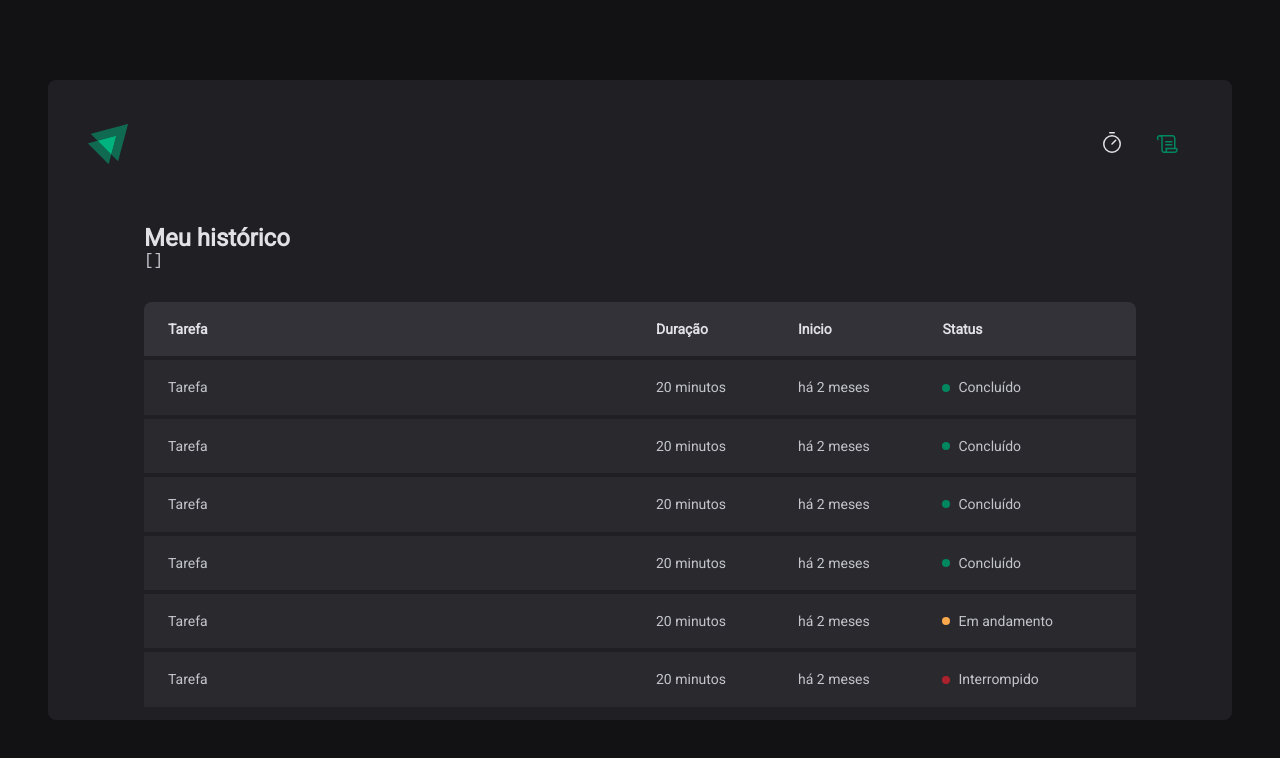
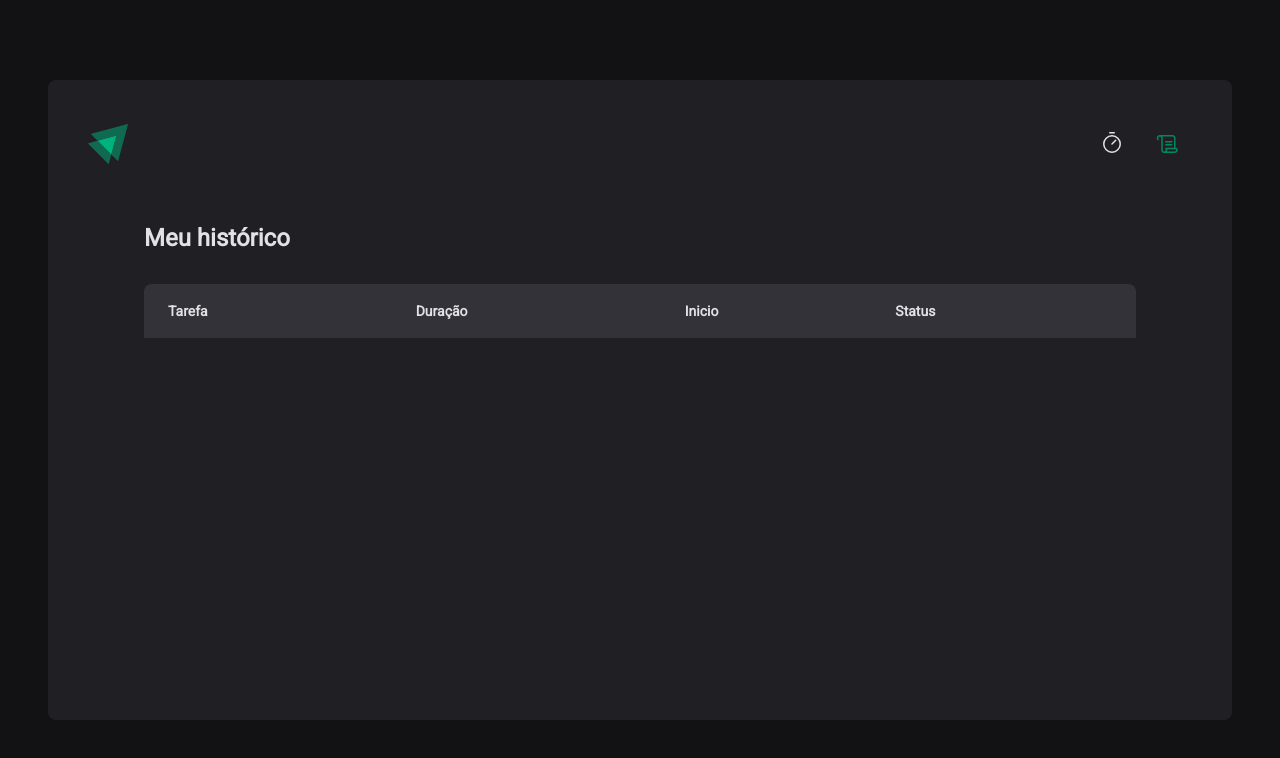
Before and after one commit to Adenilson-Oliveira/ignite-timer, a React (Vite) app: page /history in a window 1280 px wide. Shown: the top 758 px of the page. Built offline with nearby package versions, Linux system fonts and the light colour scheme.

Commit message:
dinamic cycle listing adde

```diff
--- a/src/pages/History/index.tsx
+++ b/src/pages/History/index.tsx
@@ -1,4 +1,6 @@
 import { useContext } from 'react'
+import { formatDistanceToNow } from 'date-fns'
+import ptBR from 'date-fns/locale/pt-BR'
 import { CyclesContext } from '../../contexts/CyclesContext'
 import { HistoryContainer, HistoryList, Status } from './styles'
 
@@ -8,8 +10,6 @@
   return (
     <HistoryContainer>
       <h1>Meu histórico</h1>
-
-      <pre>{JSON.stringify(cycles, null, 2)}</pre>
 
       <HistoryList>
         <table>
@@ -22,59 +22,31 @@
             </tr>
           </thead>
           <tbody>
-            <tr>
-              <td>Tarefa</td>
-              <td>20 minutos</td>
-              <td>há 2 meses</td>
-              <td>
-                <Status statusColor="green">Concluído</Status>
-              </td>
-            </tr>
-
-            <tr>
-              <td>Tarefa</td>
-              <td>20 minutos</td>
-              <td>há 2 meses</td>
-              <td>
-                <Status statusColor="green">Concluído</Status>
-              </td>
-            </tr>
-
-            <tr>
-              <td>Tarefa</td>
-              <td>20 minutos</td>
-              <td>há 2 meses</td>
-              <td>
-                <Status statusColor="green">Concluído</Status>
-              </td>
-            </tr>
-
-            <tr>
-              <td>Tarefa</td>
-              <td>20 minutos</td>
-              <td>há 2 meses</td>
-              <td>
-                <Status statusColor="green">Concluído</Status>
-              </td>
-            </tr>
-
-            <tr>
-              <td>Tarefa</td>
-              <td>20 minutos</td>
-              <td>há 2 meses</td>
-              <td>
-                <Status statusColor="yellow">Em andamento</Status>
-              </td>
-            </tr>
-
-            <tr>
-              <td>Tarefa</td>
-              <td>20 minutos</td>
-              <td>há 2 meses</td>
-              <td>
-                <Status statusColor="red">Interrompido</Status>
-              </td>
-            </tr>
+            {cycles.map((cycle) => {
+              return (
+                <tr key={cycle.id}>
+                  <td>{cycle.task}</td>
+                  <td>{cycle.minutesAmount}</td>
+                  <td>
+                    {formatDistanceToNow(cycle.startDate, {
+                      addSuffix: true,
+                      locale: ptBR,
+                    })}
+                  </td>
+                  <td>
+                    {cycle.finishedDate && (
+                      <Status statusColor="green">Concluído</Status>
+                    )}
+                    {cycle.interruptedDate && (
+                      <Status statusColor="red">Interrompido</Status>
+                    )}
+                    {!cycle.finishedDate && !cycle.interruptedDate && (
+                      <Status statusColor="yellow">Em andamento</Status>
+                    )}
+                  </td>
+                </tr>
+              )
+            })}
           </tbody>
         </table>
       </HistoryList>
```
